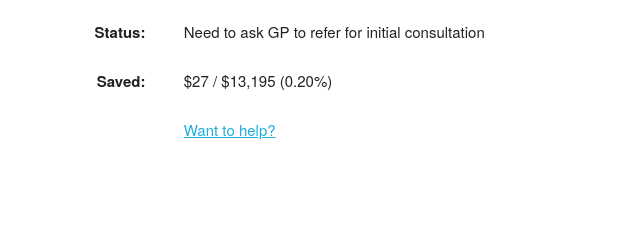
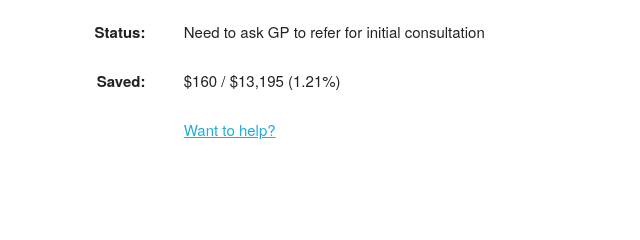
Before and after one commit to ineffyble/whenwilleffygetavagina, a plain HTML site: page index.html in a window 1280 px wide. Shown: the part 348-588 px from the top of the page, 309-949 px from the left. Drawn offline with Linux system fonts and the light colour scheme.

Commit message:
Update amount saved.

```diff
--- a/index.html
+++ b/index.html
@@ -47,7 +47,7 @@
         </div>
     <script>
         var goal = 13195;
-        var saved = 27;
+        var saved = 160;
         var percentSaved = ((saved/goal)*100);
         document.getElementById('saved').innerHTML = `\$${saved.toLocaleString()} / \$${goal.toLocaleString()} (${percentSaved.toFixed(2)}%)`;
         document.getElementById('amount').addEventListener('change', function(e) {
```
